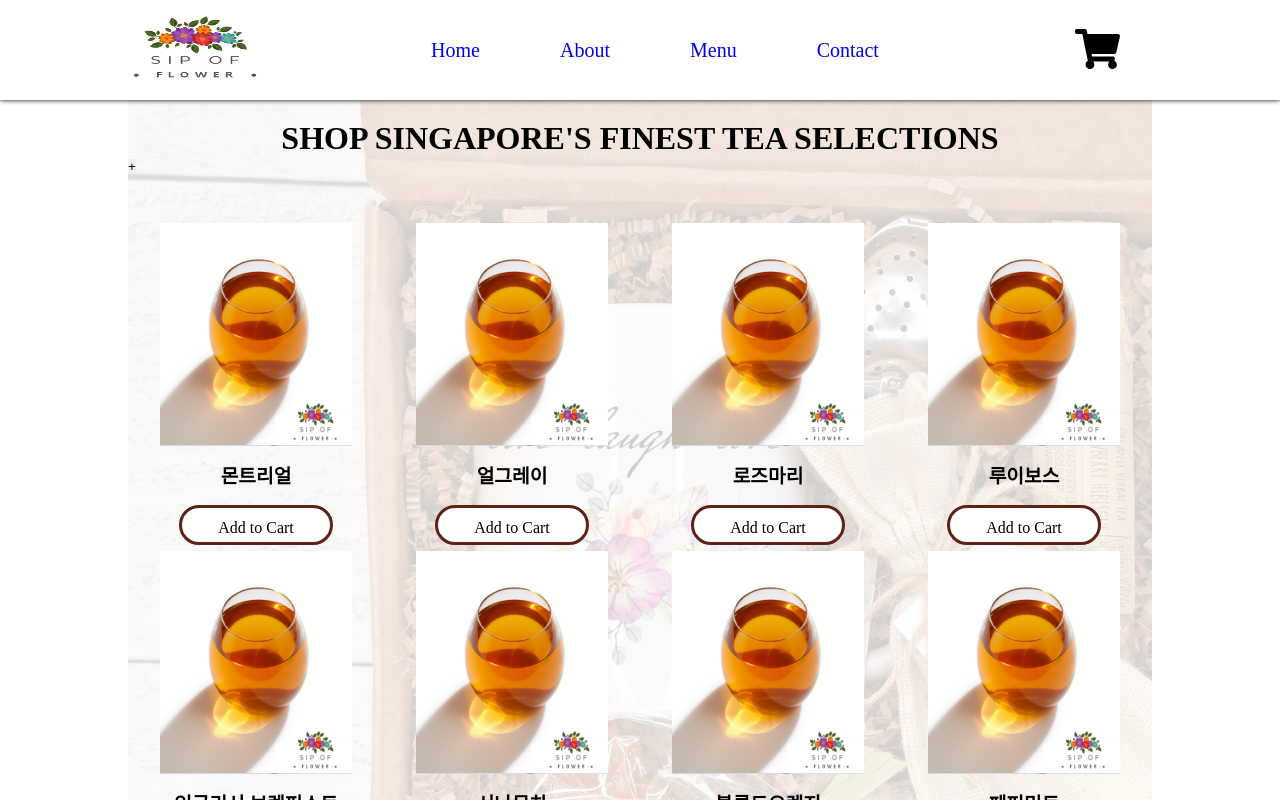
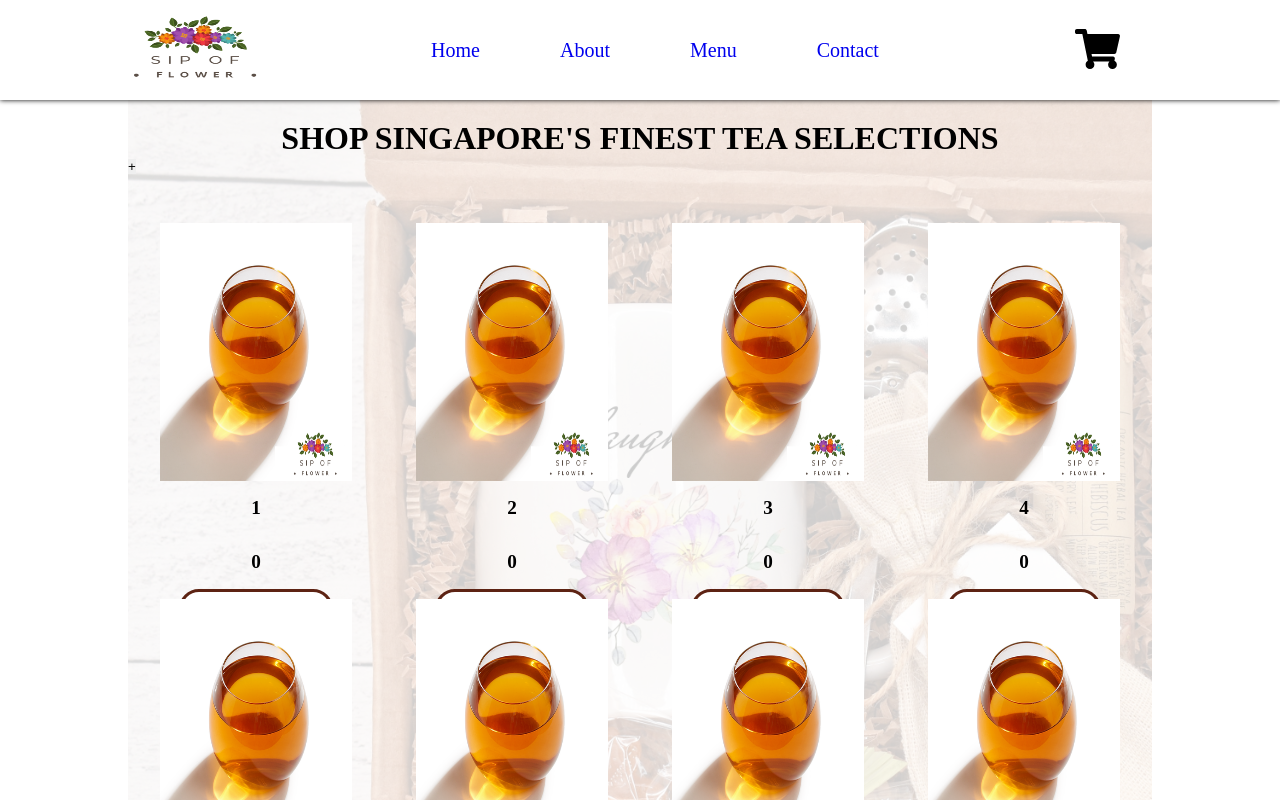
Before and after one commit to DoggySummer/flower, a React (Create React App) app: page /Menu in a window 1280 px wide. Shown: the top 800 px of the page. Built offline with nearby package versions, Linux system fonts and the light colour scheme; a web font is replaced by a local one.

Commit message:
Revert "데이터바인딩 리덕스 성공"
This reverts commit 45719f23ef98c4368ae023870f8f11ed3f5a2ee4.

```diff
--- a/src/components/Menu.js
+++ b/src/components/Menu.js
@@ -13,9 +13,9 @@ const Menu = (props) => {
 					<h1 className='menu_title'>SHOP SINGAPORE'S FINEST TEA SELECTIONS</h1>
 					<button onClick={()=> props.dispatch({type: 'add_1'})}> + </button>
 					<div className='menu_box'>
-				{console.log(props.state[0].name)}
+				{console.log(props.state[0].quan)}
 
-			{props.state.map(function(a, i ){
+			{tea.map(function(a, i ){
 			return (
 			<div className='menu_item' key="{ i }">
 				<div className='menu_img'>
@@ -23,7 +23,8 @@ const Menu = (props) => {
 					<img src='./images/5.png' className='img_back'></img>
 				</div>
 				<div className='meu_description'>
-					<h3>{ a.name }</h3>
+					<h3>{ a }</h3>
+					<h3> { props.state[0].quan }</h3>
 					<div className='AddToCart'>Add to Cart</div>
 				</div>
 			</div>)
```
